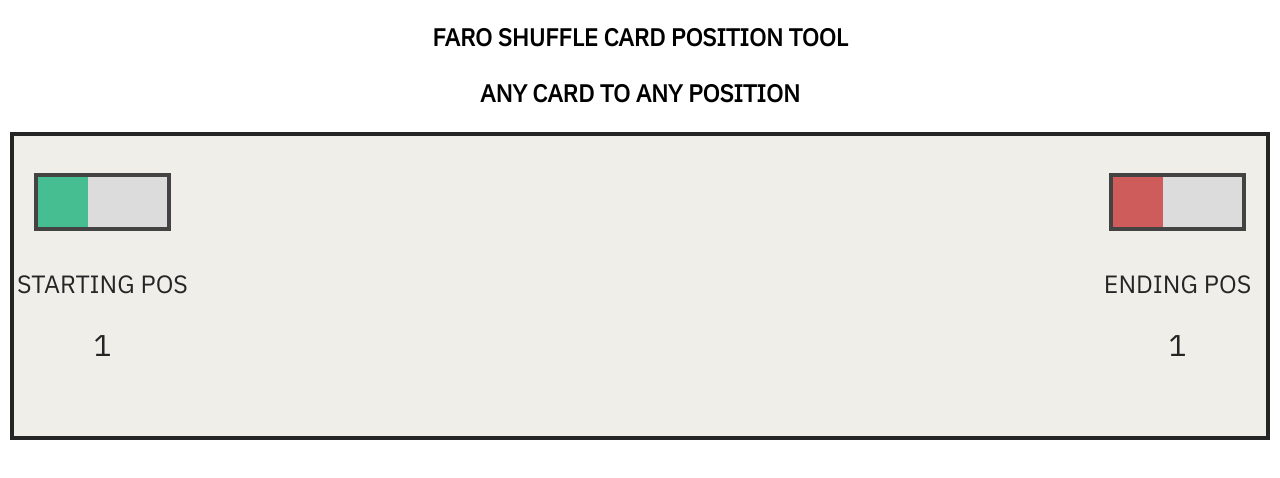
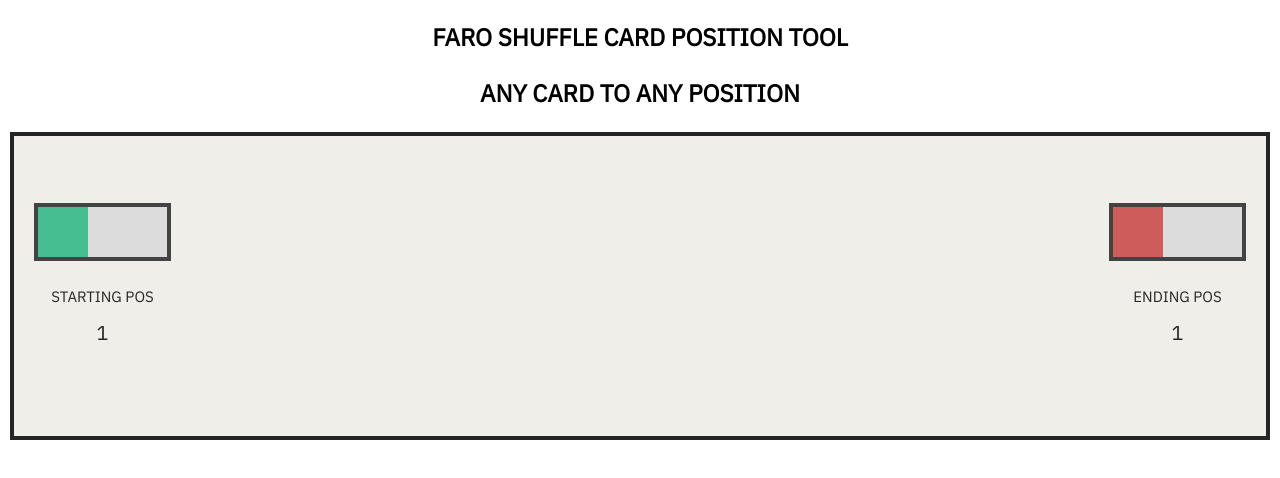
Before and after one commit to FaroShuffleWhileCoding/faro-shuffle-tool, a plain HTML site: page index.html in a window 1280 px wide. Drawn offline with Linux system fonts and the light colour scheme; a web font is replaced by a local one.

Commit message:
Update style.css

```diff
--- a/style.css
+++ b/style.css
@@ -31,7 +31,7 @@ h2 {
 
 #txt-starting,
 #txt-wanted {
-  font-size: 30px;
+  font-size: 20px;
   text-align: center;
   position: relative;
   top: -20px;
@@ -39,7 +39,7 @@ h2 {
 
 #starting-text,
 #ending-text {
-  font-size: 25px;
+  font-size: 15px;
   text-align: center;
   position: relative;
   top: -10px;
```
